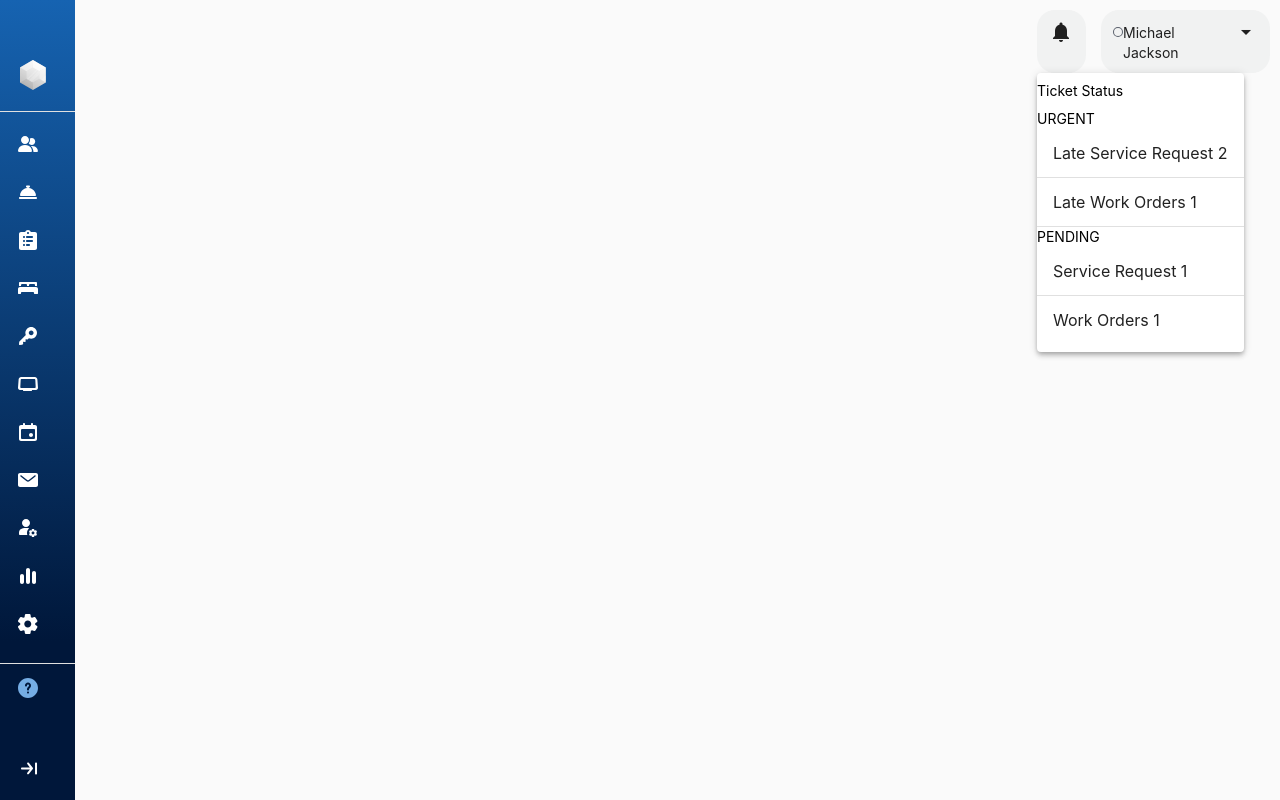
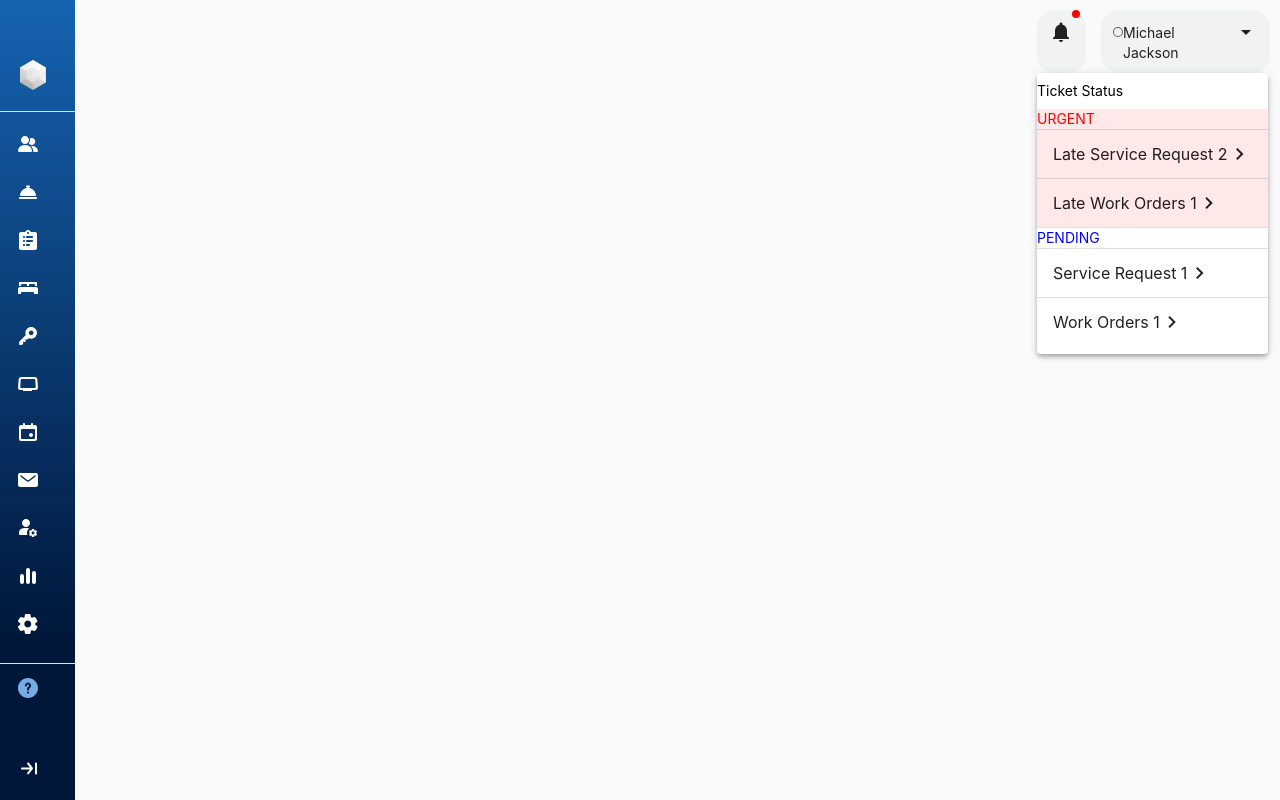
Before and after one commit to Intelity/ng-gems, an Angular app: page / in a window 1280 px wide. Both pictures are taken after a click on the element "notifications". Built offline with nearby package versions, Linux system fonts and the light colour scheme.

Commit message:
notification icon

```diff
--- a/projects/dashboard/src/app/components/tool-bar/tool-bar.component.html
+++ b/projects/dashboard/src/app/components/tool-bar/tool-bar.component.html
@@ -3,26 +3,37 @@
     <div class="bell" mat-icon-button [matMenuTriggerFor]="notifications">
       <mat-icon>notifications</mat-icon>
     </div>
-    <mat-menu #notifications="matMenu">
+    <div *ngIf="hasNotifications" class="notification-dot"></div>
+    <mat-menu #notifications="matMenu" class="notification-list">
       <span>Ticket Status</span>
       <mat-list>
-        <div>URGENT</div>
-        <mat-list-item *ngIf="lateServicesRequest.length"
-          >Late Service Request {{ lateServicesRequest.length }}</mat-list-item
-        >
+        <div class="urgent">
+          <div class="urgent-title">URGENT</div>
+          <mat-divider></mat-divider>
+          <mat-list-item *ngIf="lateServicesRequest.length" class="urgent-list">
+            <div>Late Service Request {{ lateServicesRequest.length }}</div>
+            <mat-icon>keyboard_arrow_right</mat-icon>
+          </mat-list-item>
+          <mat-divider></mat-divider>
+          <mat-list-item *ngIf="lateWorkOrders.length">
+            <div>Late Work Orders {{ lateWorkOrders.length }}</div>
+            <mat-icon>keyboard_arrow_right</mat-icon></mat-list-item
+          >
+        </div>
         <mat-divider></mat-divider>
-        <mat-list-item *ngIf="lateWorkOrders.length"
-          >Late Work Orders {{ lateWorkOrders.length }}</mat-list-item
-        >
-        <mat-divider></mat-divider>
-        <div>PENDING</div>
-        <mat-list-item *ngIf="pendingServicesRequest.length"
-          >Service Request {{ pendingServicesRequest.length }}</mat-list-item
-        >
-        <mat-divider></mat-divider>
-        <mat-list-item *ngIf="pendingWorkOrders.length"
-          >Work Orders {{ pendingWorkOrders.length }}</mat-list-item
-        >
+        <div class="pendig">
+          <div class="pending-title">PENDING</div>
+          <mat-divider></mat-divider>
+          <mat-list-item *ngIf="pendingServicesRequest.length">
+            <div>Service Request {{ pendingServicesRequest.length }}</div>
+            <mat-icon>keyboard_arrow_right</mat-icon></mat-list-item
+          >
+          <mat-divider></mat-divider>
+          <mat-list-item *ngIf="pendingWorkOrders.length">
+            <div>Work Orders {{ pendingWorkOrders.length }}</div>
+            <mat-icon>keyboard_arrow_right</mat-icon></mat-list-item
+          >
+        </div>
       </mat-list>
     </mat-menu>
     <div class="menu" mat-icon-button [matMenuTriggerFor]="menu">
--- a/projects/dashboard/src/app/components/tool-bar/tool-bar.component.scss
+++ b/projects/dashboard/src/app/components/tool-bar/tool-bar.component.scss
@@ -59,3 +59,33 @@ span {
   top: 10px;
   right: 10px;
 }
+
+.notification-dot {
+  width: 8px;
+  height: 8px;
+  background: red;
+  top: 0;
+  right: 0;
+  border-radius: 50%;
+  position: absolute;
+  margin-right: 190px;
+}
+
+.urgent {
+  overflow: hidden;
+  background: rgba(238, 34, 34, 0.1);
+}
+
+.urgent-title {
+  color: red;
+}
+
+.pending-title {
+  color: blue;
+}
+
+.test {
+    display: flex;
+    flex-direction: row;
+    justify-content: space-between;
+}
--- a/projects/dashboard/src/app/components/tool-bar/tool-bar.component.ts
+++ b/projects/dashboard/src/app/components/tool-bar/tool-bar.component.ts
@@ -20,6 +20,7 @@ export class ToolBarComponent implements OnInit {
   pendingServicesRequest: GemsNotification[] = [];
   pendingWorkOrders: GemsNotification[] = [];
 
+  hasNotifications = false;
   constructor(
     private _userService: UserService,
     private _notificationService: NotificationService
@@ -35,6 +36,11 @@ export class ToolBarComponent implements OnInit {
       .getNotifications()
       .pipe(first())
       .subscribe((notifications) => {
+        if (!notifications) {
+          return;
+        }
+
+        this.hasNotifications = notifications.length > 0;
         notifications.forEach((n) => {
           if (
             n.type === NotificationType.request &&
```
